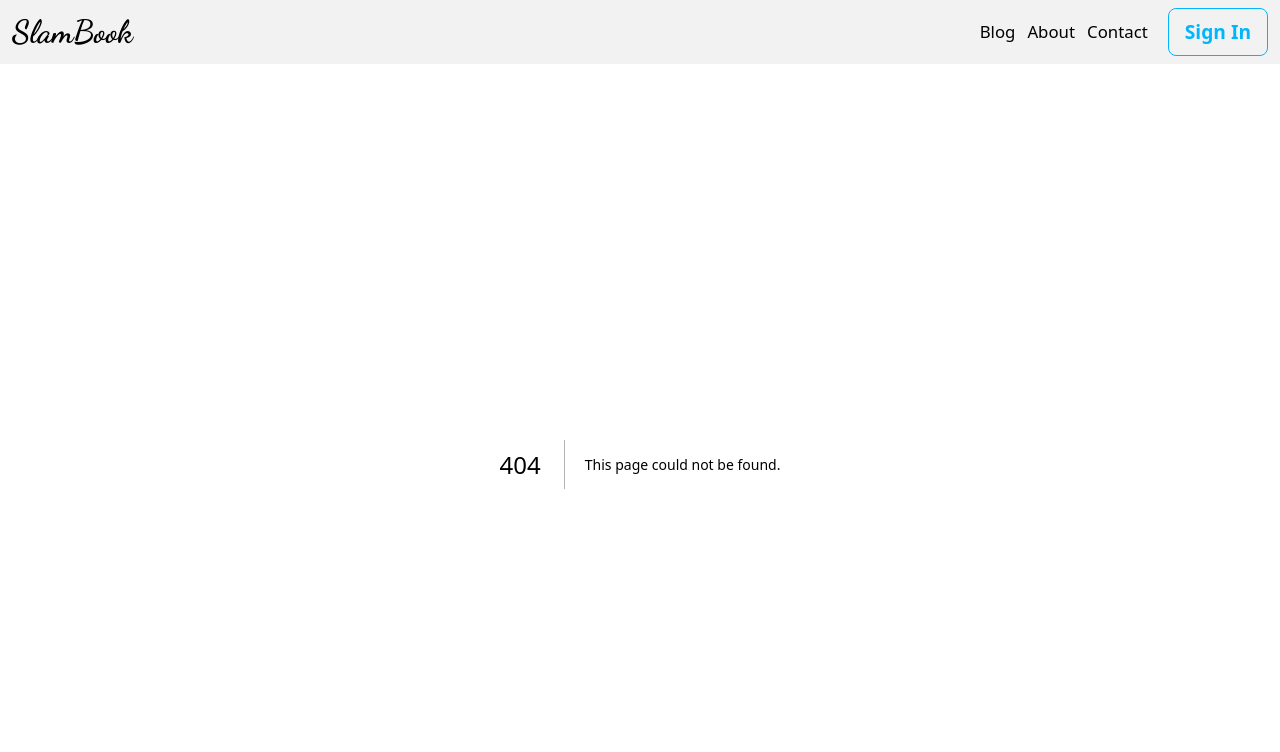
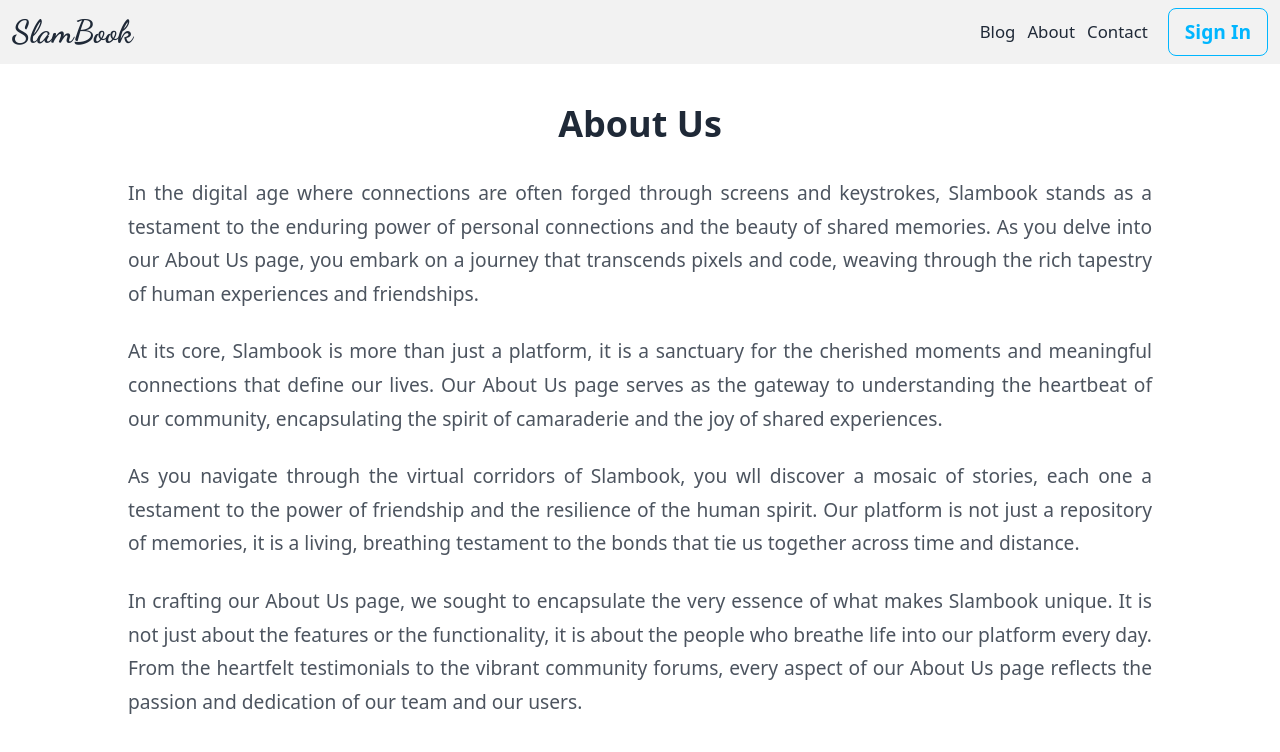
Before and after one commit to VikasMeshram2708/Slambook-2.0-deploy, a Next.js app: page /pages/about in a window 1280 px wide. Before the commit this address had no page. Shown: the top 752 px of the page. Built offline with nearby package versions, Linux system fonts and the light colour scheme.

Commit message:
:white_check_mark: Created contact us page.

```diff
--- a/app/components/Navbar.tsx
+++ b/app/components/Navbar.tsx
@@ -22,10 +22,10 @@ export default function Navbar() {
             <Link href="/pages/explore">Blog</Link>
           </li>
           <li>
-            <Link href="/about">About</Link>
+            <Link href="/pages/about">About</Link>
           </li>
           <li>
-            <Link href="/contact">Contact</Link>
+            <Link href="/pages/contact">Contact</Link>
           </li>
         </ul>
         {loggedIn ? (
--- /dev/null
+++ b/app/pages/about/page.tsx
@@ -0,0 +1,44 @@
+import React from 'react';
+
+export default function page() {
+  return (
+    <section className="max-w-full mt-10 min-h-screen prose">
+      <div className="max-w-5xl mx-auto">
+        <h1 className="text-center">About Us</h1>
+        <div className="text-[1.2rem] text-justify">
+          <p>
+            In the digital age where connections are often forged through
+            screens and keystrokes, Slambook stands as a testament to the
+            enduring power of personal connections and the beauty of shared
+            memories. As you delve into our About Us page, you embark on a
+            journey that transcends pixels and code, weaving through the rich
+            tapestry of human experiences and friendships.
+          </p>
+          <p>
+            At its core, Slambook is more than just a platform, it is a
+            sanctuary for the cherished moments and meaningful connections that
+            define our lives. Our About Us page serves as the gateway to
+            understanding the heartbeat of our community, encapsulating the
+            spirit of camaraderie and the joy of shared experiences.
+          </p>
+          <p>
+            As you navigate through the virtual corridors of Slambook, you wll
+            discover a mosaic of stories, each one a testament to the power of
+            friendship and the resilience of the human spirit. Our platform is
+            not just a repository of memories, it is a living, breathing
+            testament to the bonds that tie us together across time and
+            distance.
+          </p>
+          <p>
+            In crafting our About Us page, we sought to encapsulate the very
+            essence of what makes Slambook unique. It is not just about the
+            features or the functionality, it is about the people who breathe
+            life into our platform every day. From the heartfelt testimonials to
+            the vibrant community forums, every aspect of our About Us page
+            reflects the passion and dedication of our team and our users.
+          </p>
+        </div>
+      </div>
+    </section>
+  );
+}
--- /dev/null
+++ b/app/pages/contact/page.tsx
@@ -0,0 +1,49 @@
+import React from 'react';
+
+export default function page() {
+  return (
+    <section className="min-h-screen font-Poppins">
+      <h1>Contact Us</h1>
+
+      <form className="max-w-5xl mx-auto">
+        <div className="grid grid-cols-2 gap-3 mb-5">
+          <div className="flex flex-col gap-2">
+            <label htmlFor="name">Name</label>
+            <input
+              className="input input-bordered text-[1.2rem]"
+              type="text"
+              name="name"
+              placeholder="Enter name"
+            />
+          </div>
+          <div className="flex flex-col gap-2">
+            <label htmlFor="email">Email</label>
+            <input
+              className="input input-bordered text-[1.2rem]"
+              type="text"
+              name="email"
+              placeholder="Enter email"
+            />
+          </div>
+        </div>
+        <div className="grid gap-3">
+          <label htmlFor="message">Message</label>
+          <textarea
+            name="message"
+            placeholder="Enter message"
+            className="textarea input-bordered"
+            rows={4}
+          />
+        </div>
+        <div className="flex justify-center">
+          <button
+            type="button"
+            className="btn btn-lg btn-ghost  mt-5 btn-outline text-[1.2rem]"
+          >
+            Submit
+          </button>
+        </div>
+      </form>
+    </section>
+  );
+}
```
